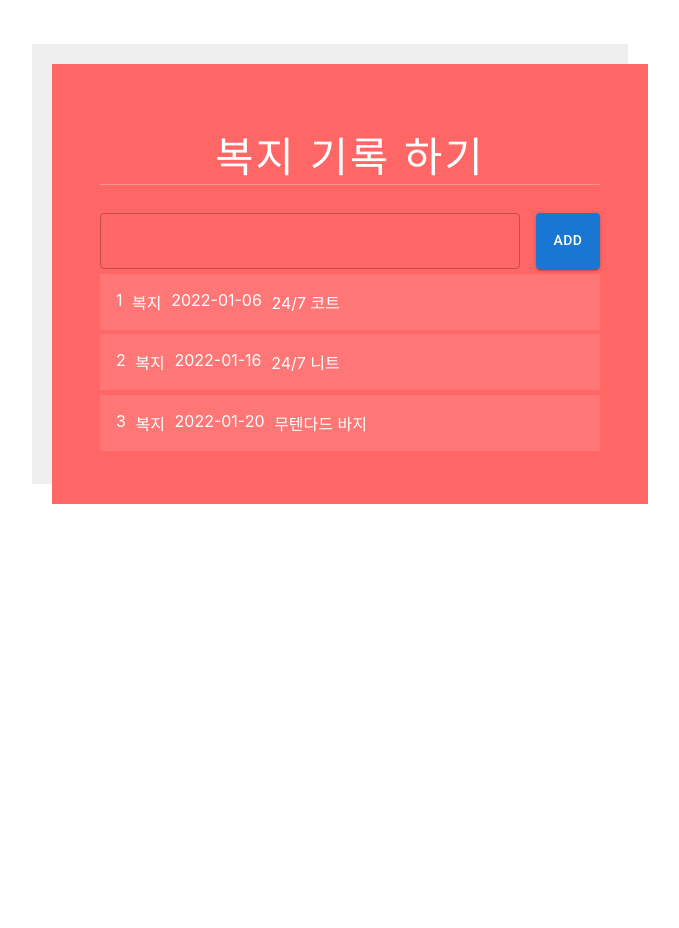
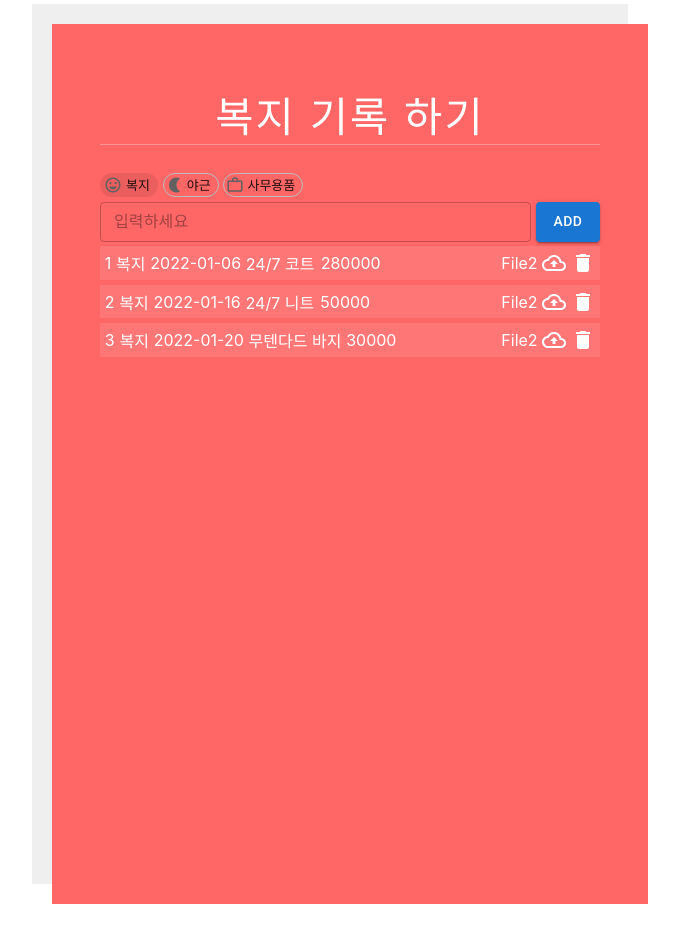
Before and after one commit to happyjy/recordBenefits, a React (Create React App) app in the folder client/: page / in a window 1280 px wide. Shown: the whole page, without its empty margins (290-969 px from the left). Before the commit the page ends 864 px from the top, so only its background shows below. Built offline with nearby package versions, Linux system fonts and the light colour scheme.

Commit message:
markup input form

```diff
--- a/client/package.json
+++ b/client/package.json
@@ -6,6 +6,7 @@
     "@emotion/react": "^11.7.1",
     "@emotion/styled": "^11.6.0",
     "@mui/icons-material": "^5.2.5",
+    "@mui/lab": "^5.0.0-alpha.63",
     "@mui/material": "^5.2.7",
     "@mui/styled-engine-sc": "^5.1.0",
     "@mui/x-data-grid": "^5.2.1",
--- a/client/src/App.jsx
+++ b/client/src/App.jsx
@@ -11,10 +11,10 @@ function App() {
   return (
     <div className='App'>
       <Routes>
-        <Route path='/' element={<Layout />}>
-          <Route index element={<Record />} />
-          <Route path='*' element={<NotFound />} />
-        </Route>
+        {/* <Route path='/' element={<Layout />}> */}
+        <Route index element={<Record />} />
+        <Route path='*' element={<NotFound />} />
+        {/* </Route> */}
       </Routes>
     </div>
   );
--- /dev/null
+++ b/client/src/component/page/Record.css
@@ -0,0 +1,4 @@
+.calendar div.MuiFormControl-root div.MuiOutlinedInput-root > input {
+  padding: 0;
+  text-align: center;
+}
--- a/client/src/component/page/Record.jsx
+++ b/client/src/component/page/Record.jsx
@@ -1,13 +1,24 @@
-import React from 'react';
+import React, { useRef, useState } from 'react';
 import styled from 'styled-components';
+import './Record.css';
 import Button from '@mui/material/Button';
-import { TextField } from '@mui/material';
-import { DataGrid } from '@mui/x-data-grid';
+import { Chip, TextField } from '@mui/material';
+import CloudUploadOutlinedIcon from '@mui/icons-material/CloudUploadOutlined';
+import DeleteIcon from '@mui/icons-material/Delete';
+import NightlightIcon from '@mui/icons-material/Nightlight';
+import SentimentVerySatisfiedIcon from '@mui/icons-material/SentimentVerySatisfied';
+import WorkOutlineIcon from '@mui/icons-material/WorkOutline';
+import CalendarPicker from '@mui/lab/CalendarPicker';
+import AdapterDateFns from '@mui/lab/AdapterDateFns';
+import LocalizationProvider from '@mui/lab/LocalizationProvider';
+
+import { DatePicker, MobileDatePicker } from '@mui/lab';
 
 const RecordContainer = styled.div`
-  margin: 4rem auto;
+  margin: 1.5rem auto;
   padding: 2rem 3rem 3rem;
   max-width: 500px;
+  height: 100vh;
   background: #ff6666;
   color: #fff;
   box-shadow: -20px -20px 0px 0px rgba(100, 100, 100, 0.1);
@@ -24,8 +35,21 @@ const FormContainer = styled.div`
   /* border: 1px solid; */
   /* border: 1px solid yellow; */
   display: flex;
+  flex-direction: column;
+  row-gap: 0.3rem;
+`;
+const FormItem = styled.div`
+  display: flex;
   flex-direction: row;
-  column-gap: 1rem;
+  column-gap: 0.3rem;
+`;
+
+const ChipsContainer = styled.div`
+  display: flex;
+  flex-direction: row;
+  justify-content: center;
+  align-items: center;
+  column-gap: 0.3rem;
 `;
 
 const AddTextFeild = styled(TextField)`
@@ -38,17 +62,34 @@ const AddButton = styled(Button)`
 `;
 
 const ListContainer = styled.div``;
+
 const ListItemContainer = styled.div`
   display: flex;
   flex-direction: row;
   column-gap: 0.6rem;
-  padding: 1rem;
+  justify-content: space-between;
   margin: 0.3rem 0;
+  padding: 0.3rem;
   background: rgba(255, 255, 255, 0.1);
+`;
+const ListItemLeftContainer = styled.div`
+  display: flex;
+  flex-direction: row;
+  justify-content: center;
+  align-items: center;
+  column-gap: 0.3rem;
+`;
+const ListItemRightContainer = styled.div`
+  display: flex;
+  flex-direction: row;
+  column-gap: 0.3rem;
+  justify-content: center;
+  align-items: center;
 `;
 const ListItem = styled.div``;
 const ControlItemConteinr = styled.div``;
 
+const DownLoadButton = styled(Button)``;
 const rows = [
   {
     id: 1,
@@ -56,7 +97,7 @@ const rows = [
     date: '2022-01-06',
     content: '24/7 코트',
     price: 280000,
-    receipt: '',
+    receipt: 'File2',
   },
   {
     id: 2,
@@ -64,7 +105,7 @@ const rows = [
     date: '2022-01-16',
     content: '24/7 니트',
     price: 50000,
-    receipt: '',
+    receipt: 'File2',
   },
   {
     id: 3,
@@ -72,7 +113,7 @@ const rows = [
     date: '2022-01-20',
     content: '무텐다드 바지',
     price: 30000,
-    receipt: '',
+    receipt: 'File2',
   },
 ];
 
@@ -86,23 +127,87 @@ const rows = [
 // ];
 
 const Record = () => {
+  const fileuploadRef = useRef();
+  const [tagList, setTagList] = useState([true, false, false]);
+
+  const onClickDelete = (e) => {};
+  const onClickUploadRecipt = (e) => {
+    fileuploadRef && fileuploadRef.current && fileuploadRef.current.click();
+  };
+  const onClickTag = (num) => {
+    setTagList(
+      Array.from({ length: 3 }, (_, i) => {
+        return i === num ? true : false;
+      }),
+    );
+  };
+
   return (
     <RecordContainer>
       <Title>복지 기록 하기</Title>
       <FormContainer>
-        <AddTextFeild id='outlined-basic' />
-        <AddButton variant='contained'>ADD</AddButton>
+        <FormItem style={{ justifyContent: 'space-between' }}>
+          <ChipsContainer>
+            <Chip
+              label='복지'
+              onClick={() => onClickTag(0)}
+              variant={tagList[0] ? `contained` : `outlined`}
+              size='small'
+              icon={<SentimentVerySatisfiedIcon />}
+            />
+            <Chip
+              label='야근'
+              onClick={() => onClickTag(1)}
+              variant={tagList[1] ? `contained` : `outlined`}
+              size='small'
+              icon={<NightlightIcon />}
+            />
+            <Chip
+              label='사무용품'
+              onClick={() => onClickTag(2)}
+              variant={tagList[2] ? `contained` : `outlined`}
+              size='small'
+              icon={<WorkOutlineIcon />}
+            />
+          </ChipsContainer>
+          <div className='calendar' style={{ height: '24px', width: '100px' }}>
+            <LocalizationProvider dateAdapter={AdapterDateFns}>
+              <MobileDatePicker
+                // value={value}
+                onChange={(newValue) => {
+                  // setValue(newValue);
+                }}
+                renderInput={(params) => <TextField {...params} />}
+                inputFormat='yyyy.MM.dd'
+              />
+            </LocalizationProvider>
+          </div>
+        </FormItem>
+        <FormItem>
+          <AddTextFeild AddTextFeild='true' id='outlined-basic' placeholder='입력하세요' size='small' required />
+          <AddButton variant='contained'>ADD</AddButton>
+        </FormItem>
+
+        {/* <MobileDatePicker /> */}
       </FormContainer>
       <ListContainer>
         {rows.map((v) => (
           <ListItemContainer index={v.id}>
-            <ListItem>{v.id}</ListItem>
-            <ListItem>{v.tag}</ListItem>
-            <ListItem>{v.date}</ListItem>
-            <ListItem style={{ minWidth: '200px', textAlign: 'left' }}>{v.content}</ListItem>
-            <ListItem>{v.receip}</ListItem>
+            <ListItemLeftContainer>
+              <ListItem>{v.id}</ListItem>
+              <ListItem>{v.tag}</ListItem>
+              <ListItem>{v.date}</ListItem>
+              <ListItem style={{ minWidth: '70px', maxWidth: '200px', textAlign: 'left' }}>{v.content}</ListItem>
+              <ListItem>{v.price}</ListItem>
+            </ListItemLeftContainer>
+            <ListItemRightContainer>
+              <ListItem>{v.receipt}</ListItem>
+              <CloudUploadOutlinedIcon onClick={(e) => onClickUploadRecipt(e)} />
+              <DeleteIcon onClick={(e) => onClickDelete(e)} />
+            </ListItemRightContainer>
           </ListItemContainer>
         ))}
+        <input ref={fileuploadRef} type='file' multiple='true' hidden />
         <ControlItemConteinr></ControlItemConteinr>
       </ListContainer>
       {/* <div style={{ height: 400, width: '100%' }}>
```
Also changed, not shown: 2 other files (tests, documents, lock files or other folders).
